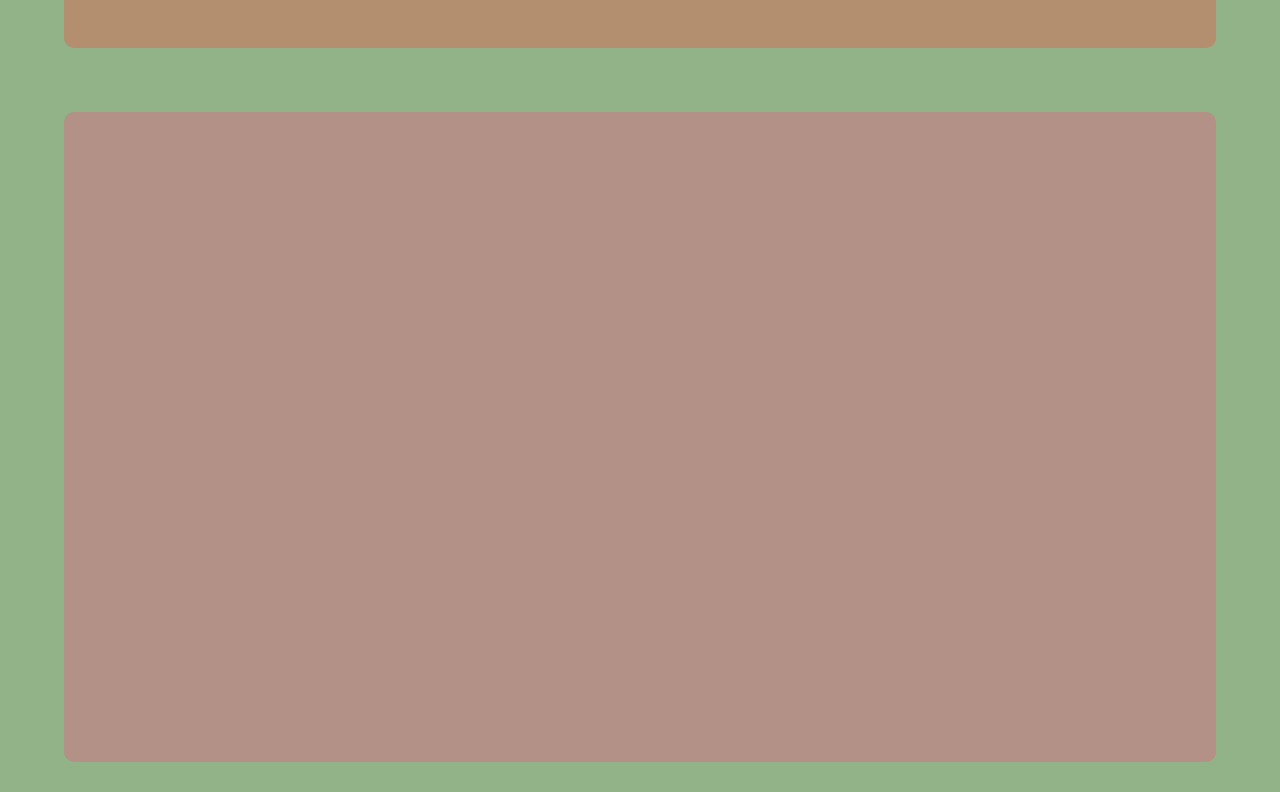
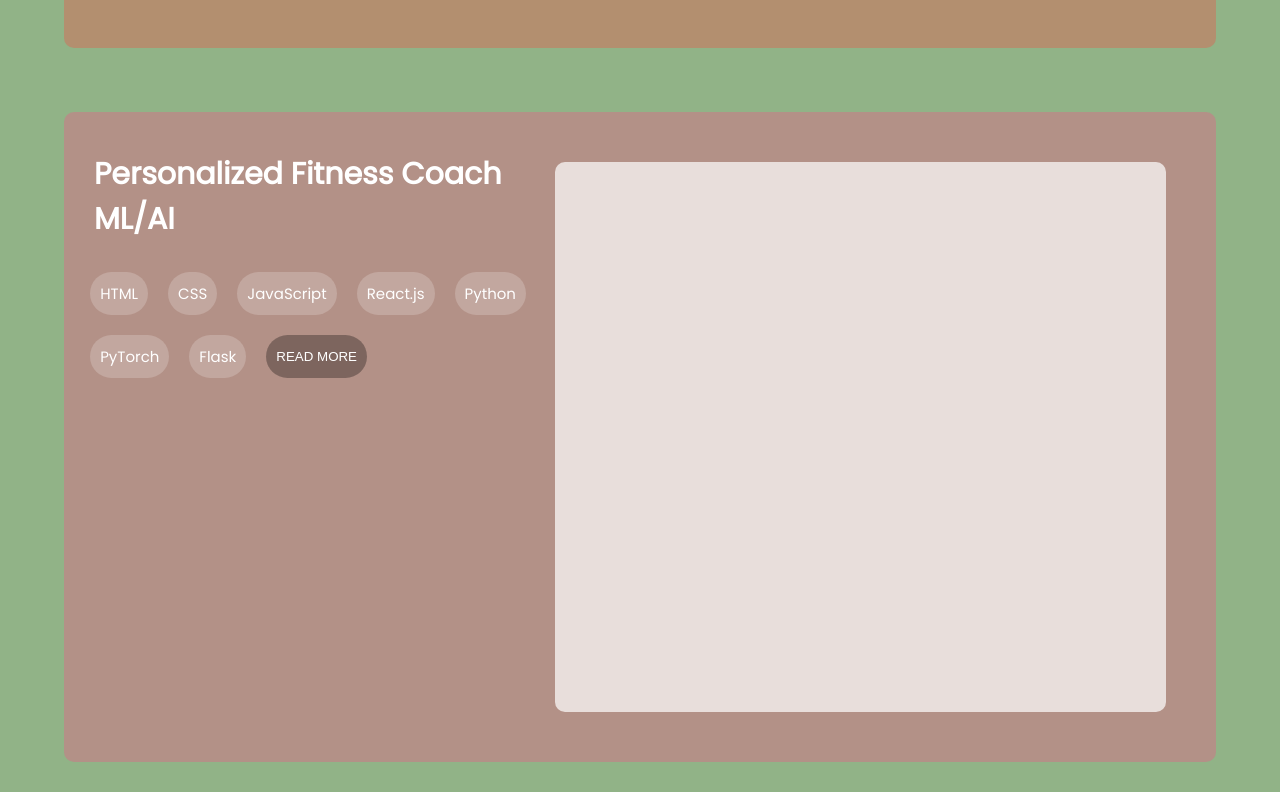
Before and after one commit to brandonchau578/bchauportfolio, a React (Create React App) app: page / in a window 1280 px wide. Shown: the part 1428-2220 px from the top of the page. Built offline with nearby package versions, Linux system fonts and the light colour scheme.

Commit message:
Changes:about page

```diff
--- a/src/App.js
+++ b/src/App.js
@@ -1,6 +1,7 @@
 import './App.css';
 import HomePage from './components/HomePage/HomePage';
 import LayOut from './components/Layout/LayOut';
+import AboutPage from './components/AboutPage/AboutPage';
 import {
     createBrowserRouter,
     RouterProvider,
@@ -18,6 +19,10 @@ import {
             {
                 path:"/",
                 element:<HomePage />
+            },
+            {
+              path:"/About",
+                element:<AboutPage />
             }
         ]
       },
--- a/src/components/HomePage/HomePage.css
+++ b/src/components/HomePage/HomePage.css
@@ -66,6 +66,26 @@ li{
     margin:10px;
     padding:10px;
 }
+.readMore{
+    background-color: rgba(0,0,0,0.3);
+    color:white;
+    border-radius: 40px;
+    margin:10px;
+    padding:10px;
+    display:inline-block;
+    border:1px;
+}
+.readMore:hover{
+    transform: scale(1.5);
+    transition: 0.3s ease;
+    border: 1px;
+}
+
+@keyframes bg-spin {
+to {
+    --border-angle: 1turn;
+}
+}
 .projectSummary{
     padding-left:15px;
 }
--- a/src/components/HomePage/HomePage.jsx
+++ b/src/components/HomePage/HomePage.jsx
@@ -14,11 +14,13 @@ const HomePage = () =>{
                 <div className="skillsList">
                     <li className="skills"><a>HTML</a></li>
                     <li className="skills"><a>CSS</a></li>
+                    <li className="skills"><a>JavaScript</a></li>
                     <li className="skills"><a>React.js</a></li>
                     <li className="skills"><a>Python</a></li>
                     <li className="skills"><a>TensorFlow</a></li>
                     <li className="skills"><a>ArcGIS</a></li>
                     <li className="skills"><a>BootStrap</a></li>
+                    <button className="readMore"><a>READ MORE</a></button>
                     <p className="projectSummary">The main goals of this project was to create an environmental scoring system, add this scoring feature to a real estate app, make the app easy to use, and support sustainable living. The scoring system will look at different environmental factors and give each property a reliable score.</p>
                     <p className="projectSummary">By putting this feature into a real estate app, users will get clear and simple scores and details about the environmental factors around each property. This transparency will help users think about the environmental impact when choosing a property, promoting more sustainable living choices.</p>
 
@@ -29,7 +31,23 @@ const HomePage = () =>{
             </div>
         </div>
         <div className="projectSection projectSectionTwo">
+            <div className = "projectLeftContainer">
+                <h1>Personalized Fitness Coach ML/AI</h1>
+                <div className = "skillsList">
+                    <li className ="skills"><a>HTML</a></li>
+                    <li className ="skills"><a>CSS</a></li>
+                    <li className="skills"><a>JavaScript</a></li>
+                    <li className ="skills"><a>React.js</a></li>
+                    <li className ="skills"><a>Python</a></li>
+                    <li className ="skills"><a>PyTorch</a></li>
+                    <li className ="skills"><a>Flask</a></li>
+                    <button className="readMore"><a>READ MORE</a></button>
+                    <p></p>
+                </div>
+            </div>
+            <div className = "projectRightContainer">
 
+            </div>
         </div>
         <div className="projectSection projectSectionThree">
 
```
